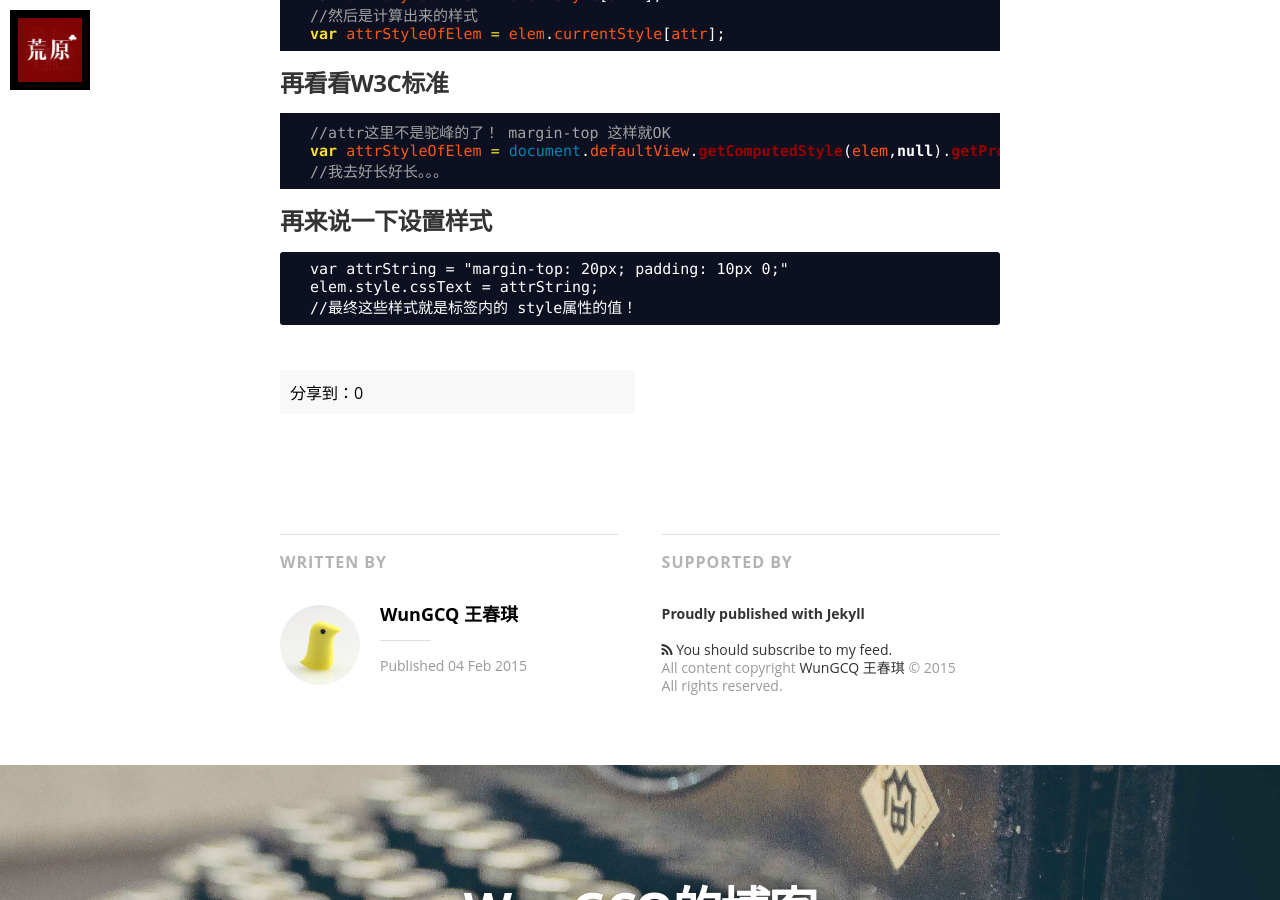
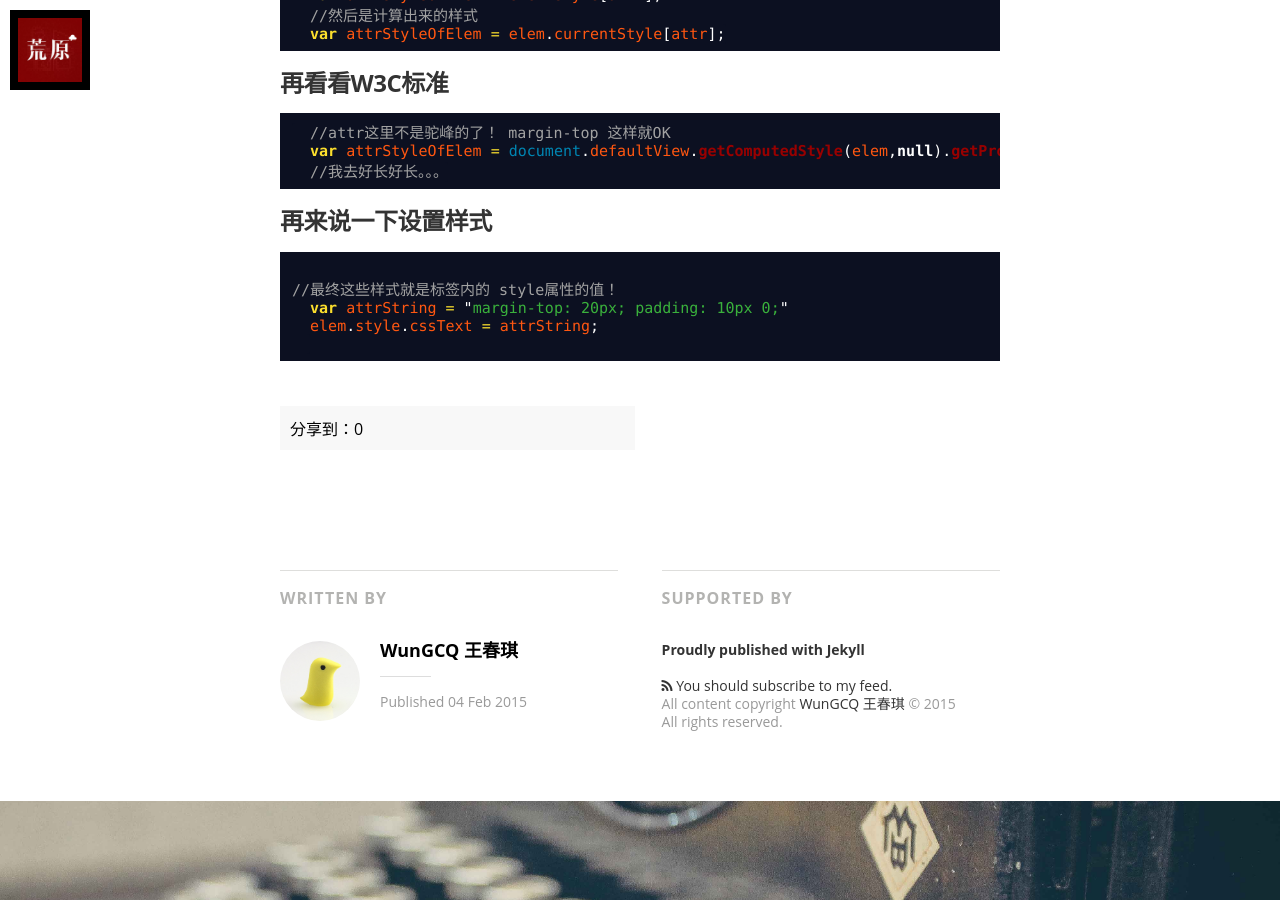
Before and after one commit to wcqblog/wcqblog.github.io, a Jekyll site: the page built from _posts/2015-2-4-commonjs-get-set-style.markdown, in a window 1280 px wide and 900 px high, scrolled down 1403 px. Built offline with Jekyll 4.4.1, drawn with Linux system fonts in a browser that asks for light colours; nearby versions of some CDN libraries; some web fonts are replaced; Markdown is read by kramdown in place of the engine named in the settings; comment, search, counter and statistics services are not loaded.

Commit message:
Update 2015-2-4-commonjs-get-set-style.markdown

````diff
--- a/_posts/2015-2-4-commonjs-get-set-style.markdown
+++ b/_posts/2015-2-4-commonjs-get-set-style.markdown
@@ -14,7 +14,7 @@ image: /assets/article_images/2015-01-25-webgl-shader/plexus.jpg
 > 注意，这里的elem是node，即document.getElem***()返回的节点
 
 这里还是要区分浏览器内核的
-### ie注定天生与众不同
+### ie注定天生与众不同 ###
 不过IE10以上对于自身的和标准写法都支持了
 
 ```javascript
@@ -26,7 +26,7 @@ image: /assets/article_images/2015-01-25-webgl-shader/plexus.jpg
   var attrStyleOfElem = elem.currentStyle[attr];
 ```
 
-### 再看看W3C标准
+### 再看看W3C标准 ###
 
 ```javascript
   //attr这里不是驼峰的了！ margin-top 这样就OK
@@ -34,11 +34,12 @@ image: /assets/article_images/2015-01-25-webgl-shader/plexus.jpg
   //我去好长好长。。。
 ```
 
-### 再来说一下设置样式
+### 再来说一下设置样式 ####
 
+```javascript
 
-```javascrpit
+//最终这些样式就是标签内的 style属性的值！
   var attrString = "margin-top: 20px; padding: 10px 0;"
   elem.style.cssText = attrString;
-  //最终这些样式就是标签内的 style属性的值！
+
 ```
````
